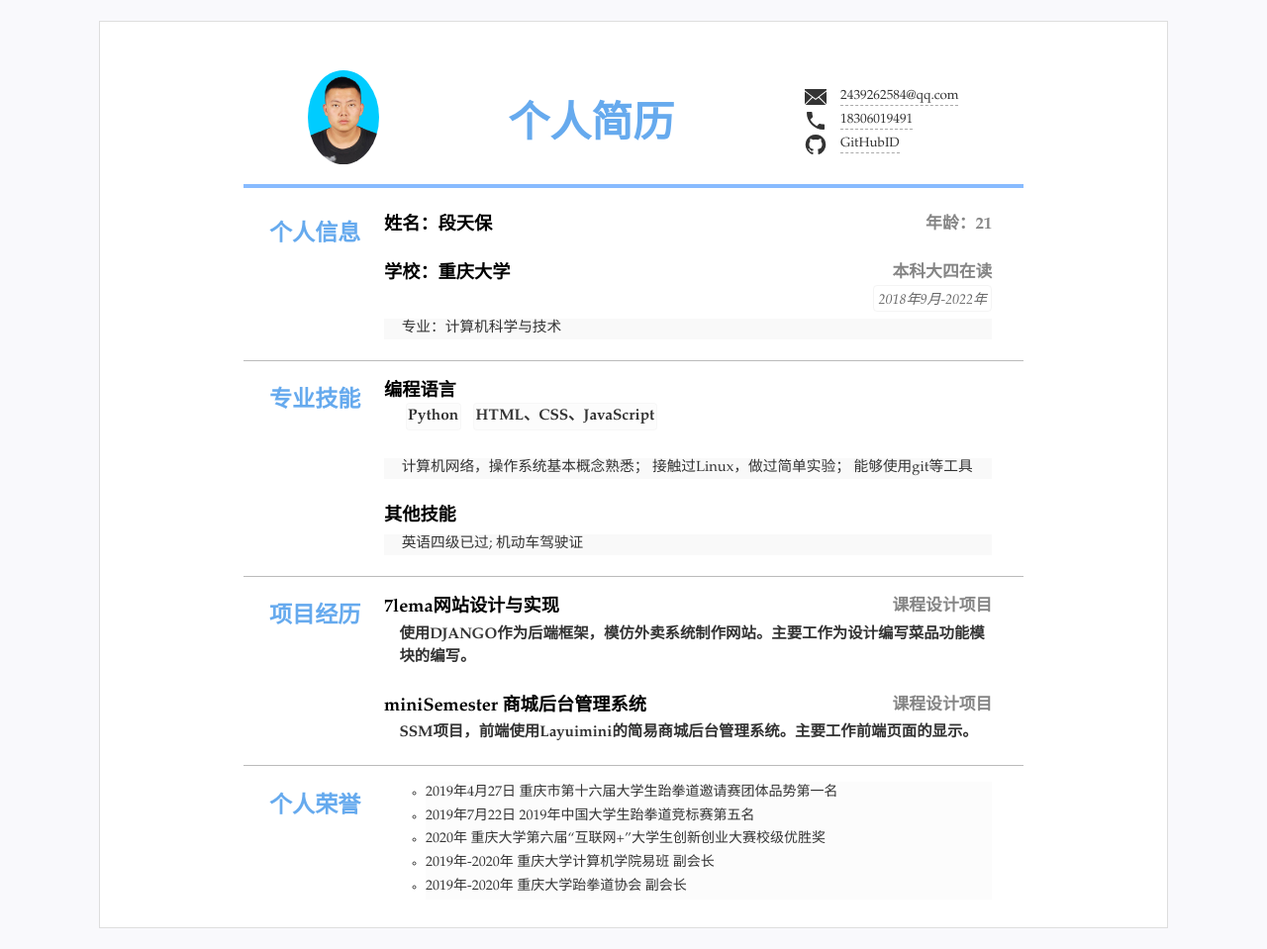
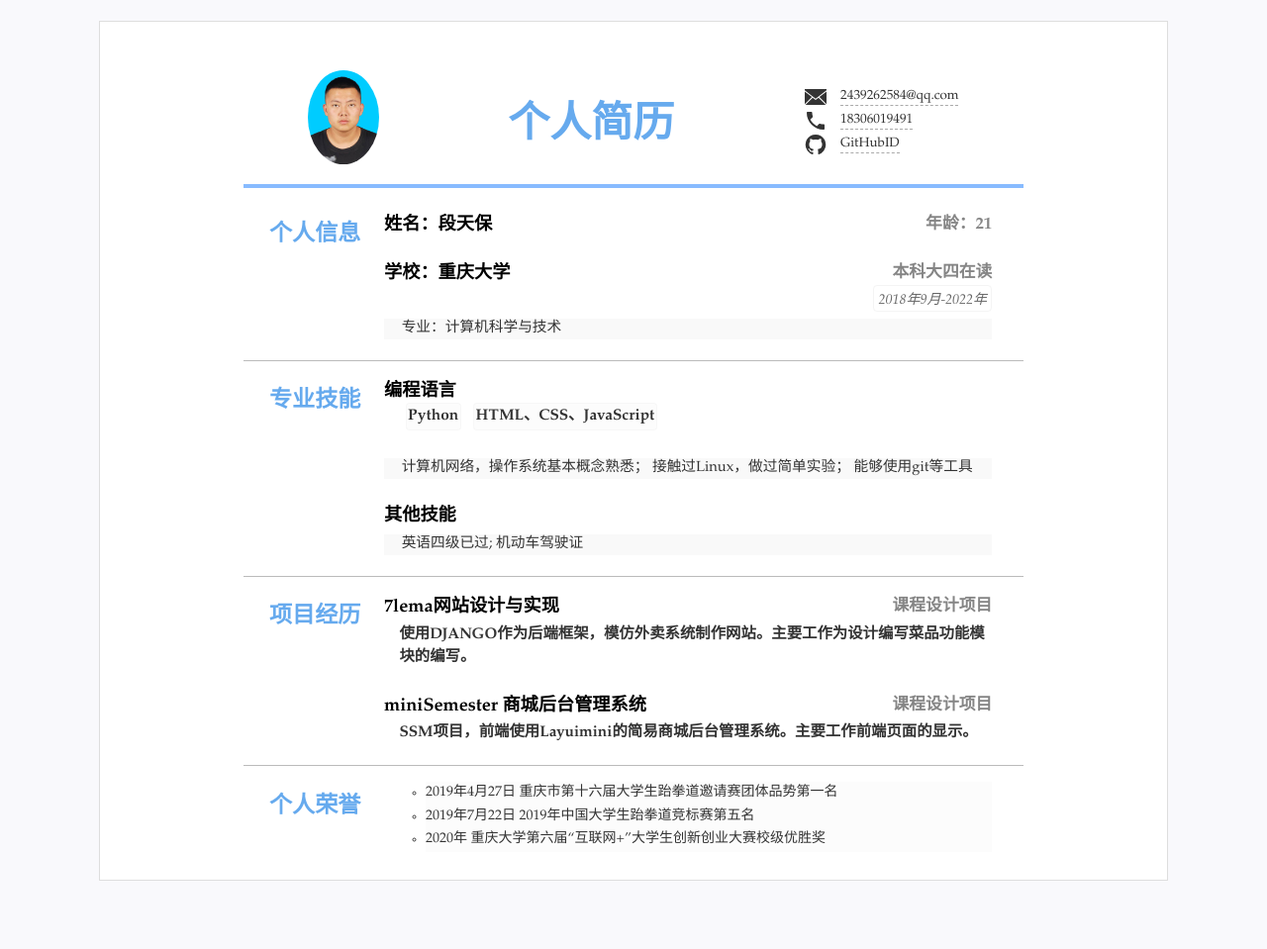
Before and after one commit to cryingworld/CV, a Jekyll site: the page built from index.html, in a window 1280 px wide. Shown: the whole page at 99% size. Built offline with Jekyll 4.4.1, drawn with Linux system fonts in a browser that asks for light colours; after the commit the page ends 911 px from its top, so only the background shows below that.

Commit message:
Update resume.yml

```diff
--- a/_data/resume.yml
+++ b/_data/resume.yml
@@ -87,8 +87,6 @@ others: #其他列表显示
     - 2019年4月27日 重庆市第十六届大学生跆拳道邀请赛团体品势第一名
     - 2019年7月22日 2019年中国大学生跆拳道竞标赛第五名
     - 2020年 重庆大学第六届“互联网+”大学生创新创业大赛校级优胜奖
-    - 2019年-2020年 重庆大学计算机学院易班 副会长
-    - 2019年-2020年 重庆大学跆拳道协会 副会长
 
 
 #- type:
```
